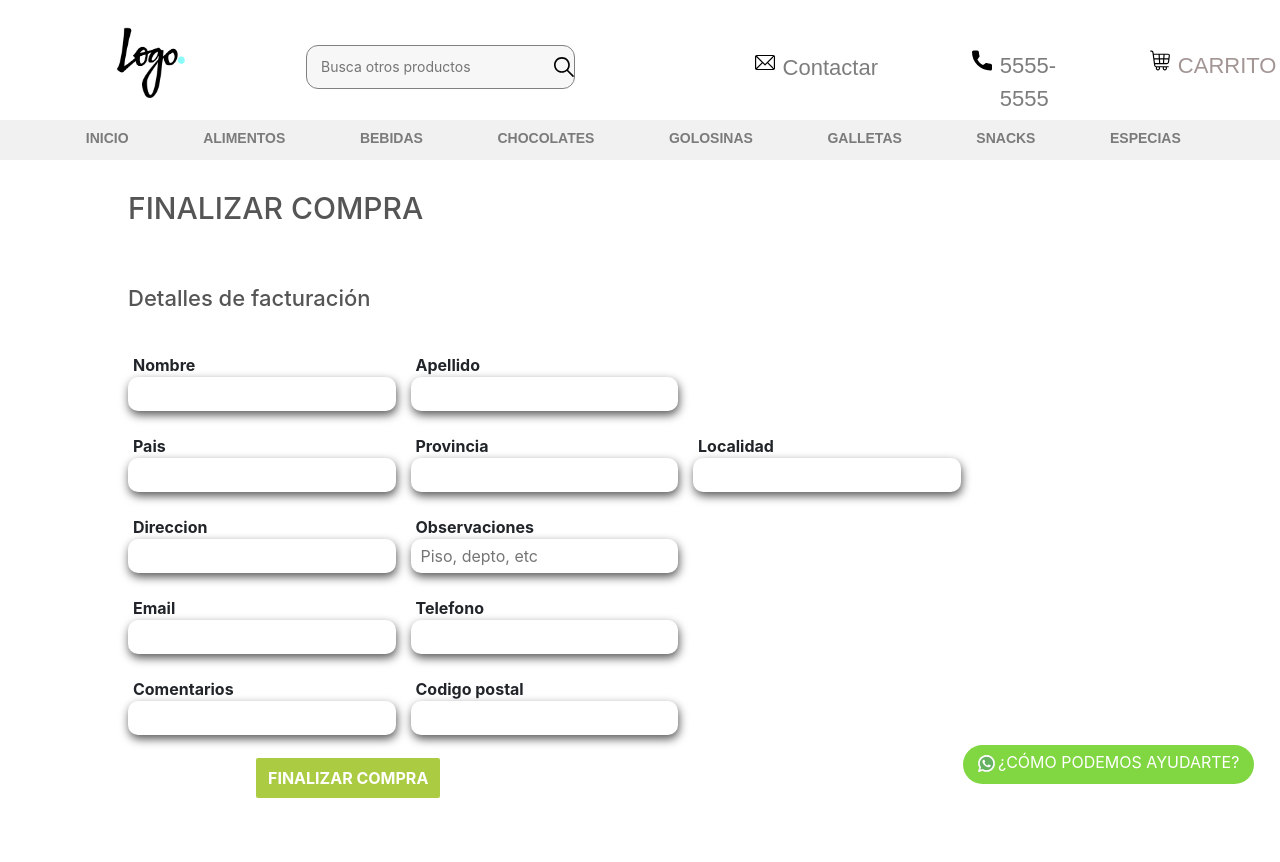
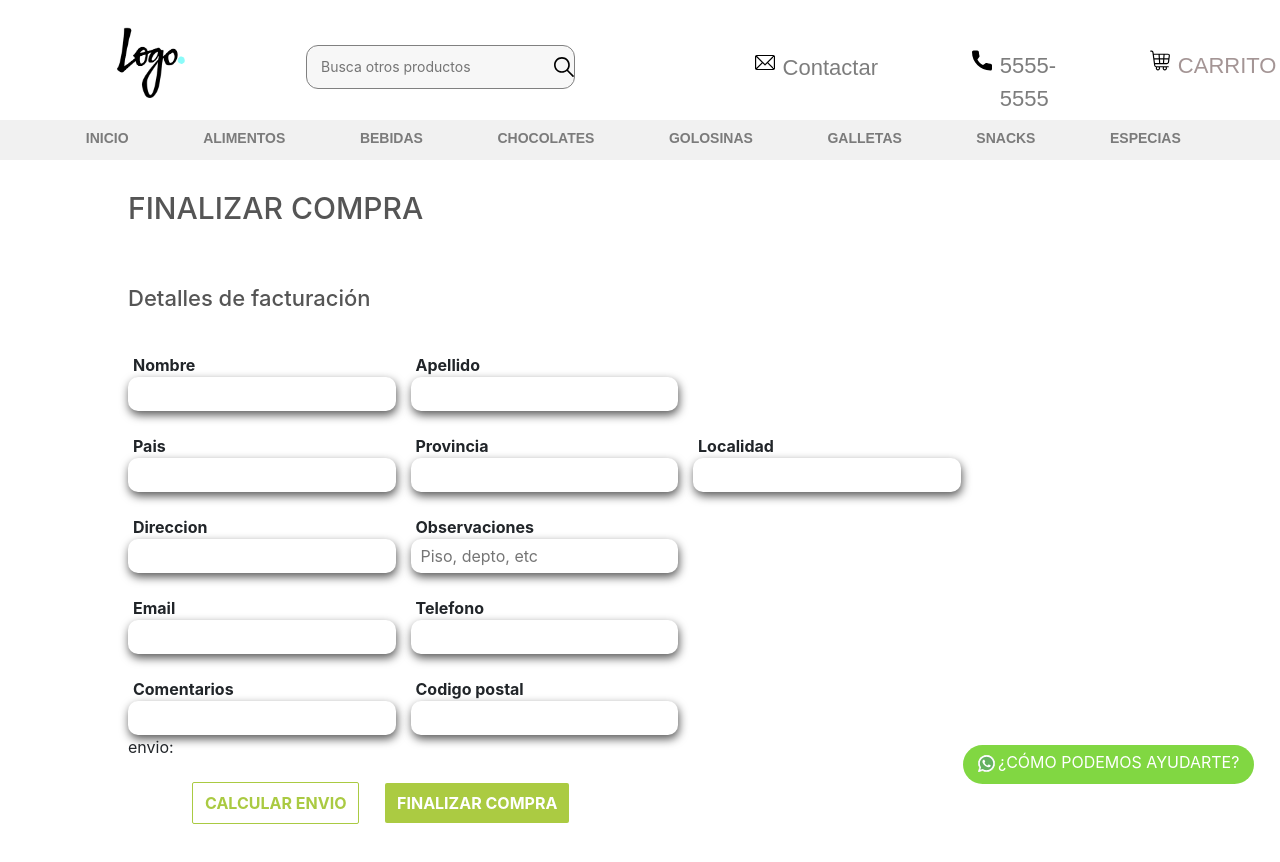
Before and after one commit to GonzaloGuasch/homestore-market, a React (Create React App) app: page /Factura in a window 1280 px wide. Shown: the top 862 px of the page. Built offline with nearby package versions, Linux system fonts and the light colour scheme.

Commit message:
calculador de envios

```diff
--- a/src/components/Factura.js
+++ b/src/components/Factura.js
@@ -22,7 +22,7 @@ export default class Factura extends React.Component{
             codigoPostal: '',
             showError: false,
             errorMessage: 'tusa',
-            valorEnvio: 'No calculaste el valor '
+            valorEnvio: ''
         }
         this.updateNombre = this.updateNombre.bind(this)
         this.updateApellido = this.updateApellido.bind(this)
@@ -77,11 +77,11 @@ export default class Factura extends React.Component{
     }
     enviarFactura(){
         this.borrarErroresViejos()
-        if(false){ //this.hayCamposVacios()){
+        if(this.hayCamposVacios()){
             this.displayError('No dejes campos vacios!')
             return
         }
-        if(false){ // !this.esEmailValido()){
+        if(!this.esEmailValido()){
             this.displayError('Ingrese un email valido')
             return
         }
@@ -91,18 +91,9 @@ export default class Factura extends React.Component{
         }
     }
     calcularValor(){
-        axios({
-            method: 'post',
-            url: 'https://www6.oca.com.ar/PlataformaEnvios/Home/ObtenerPrecioEnvio',
-            headers: {},
-            data: {
-                    "peso": "1",
-                    "volumen":"0.001",
-                    "cpOrigen":"1878",
-                    "cpDestino":"1878",
-                    "idOperativa":"302969"
-                    }
-        }).then(res => console.log(res))
+       axios.get('https://api.andreani.com/v1/tarifas?cpDestino=' + this.state.codigoPostal + '&contrato=400006710&sucursalOrigen=1878&bultos[0][valorDeclarado]=10&bultos[0][volumen]=10&bultos[0][kilos]=0.3')
+       .then(res => this.setState({valorEnvio: '$' + res.data.tarifaSinIva.total}))
+       .catch(alert("Codigo postal no valido"))
     }
     updateCodigoPostal(e){
         this.setState({
@@ -259,10 +250,13 @@ export default class Factura extends React.Component{
                                             value={this.state.codigoPostal}></input></div>
                             </div>
                         </div>
+                        envio: {this.state.valorEnvio}
                     </div>
                 { this.state.showError && <div className="error-factura">{this.state.errorMessage}</div>}
+                <input type="button" onClick={this.calcularValor} value="CALCULAR ENVIO" className="calcular-envio"></input>
                 <input  type="button" value="FINALIZAR COMPRA" className="finalizar-compra-button"
                         onClick={this.enviarFactura}/>
+
 
                 <Boton></Boton>
                 </div>
--- a/src/css/FinalizarCompra.css
+++ b/src/css/FinalizarCompra.css
@@ -20,7 +20,7 @@
     background-color: #abcb42;
     border-style: none;
     margin-top: 1.8%;
-    margin-left: 20%;
+    margin-left: 2%;
     margin-bottom: 4%;
     border-radius: 2px;
     padding: 8px 12px 8px 12px;
@@ -71,6 +71,25 @@
     color: red;
     font-weight: 650;
     margin-left: 18%;
-    margin-top: 4%;
+    margin-top: 2%;
     transition: all 1s;
 }
+
+.calcular-envio{
+    margin-left: 15%;
+    color: #aaca42;
+    background-color: white;
+    border: 0.5px solid black;
+    border: 1px solid #aaca42;
+    margin-top: 1.8%;
+    margin-bottom: 4%;
+    border-radius: 2px;
+    padding: 8px 12px 8px 12px;
+    font-weight: 650;
+    transition: all 1s;
+}
+
+.calcular-envio:hover{
+    color: white;
+    background-color: #aaca42;
+}
```
